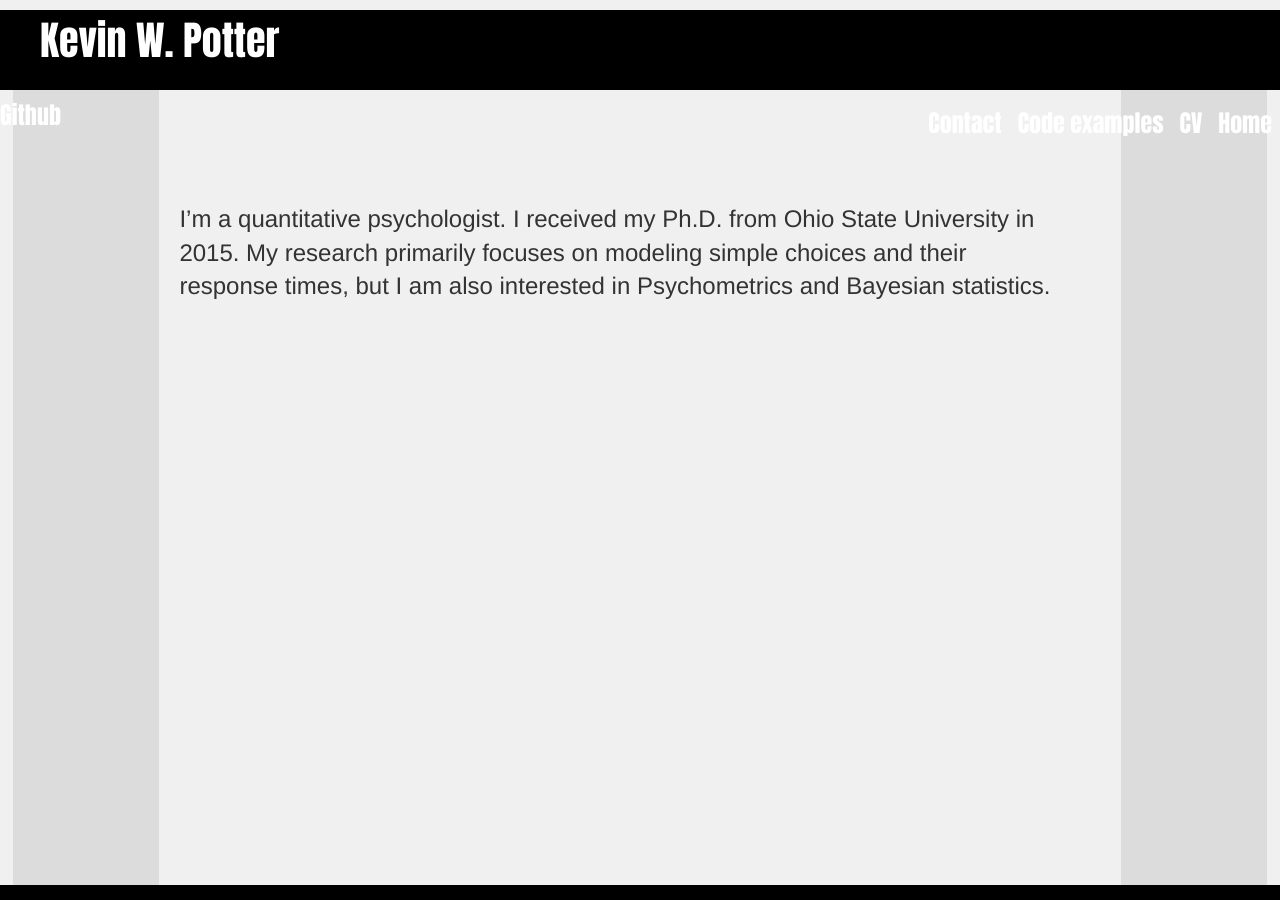
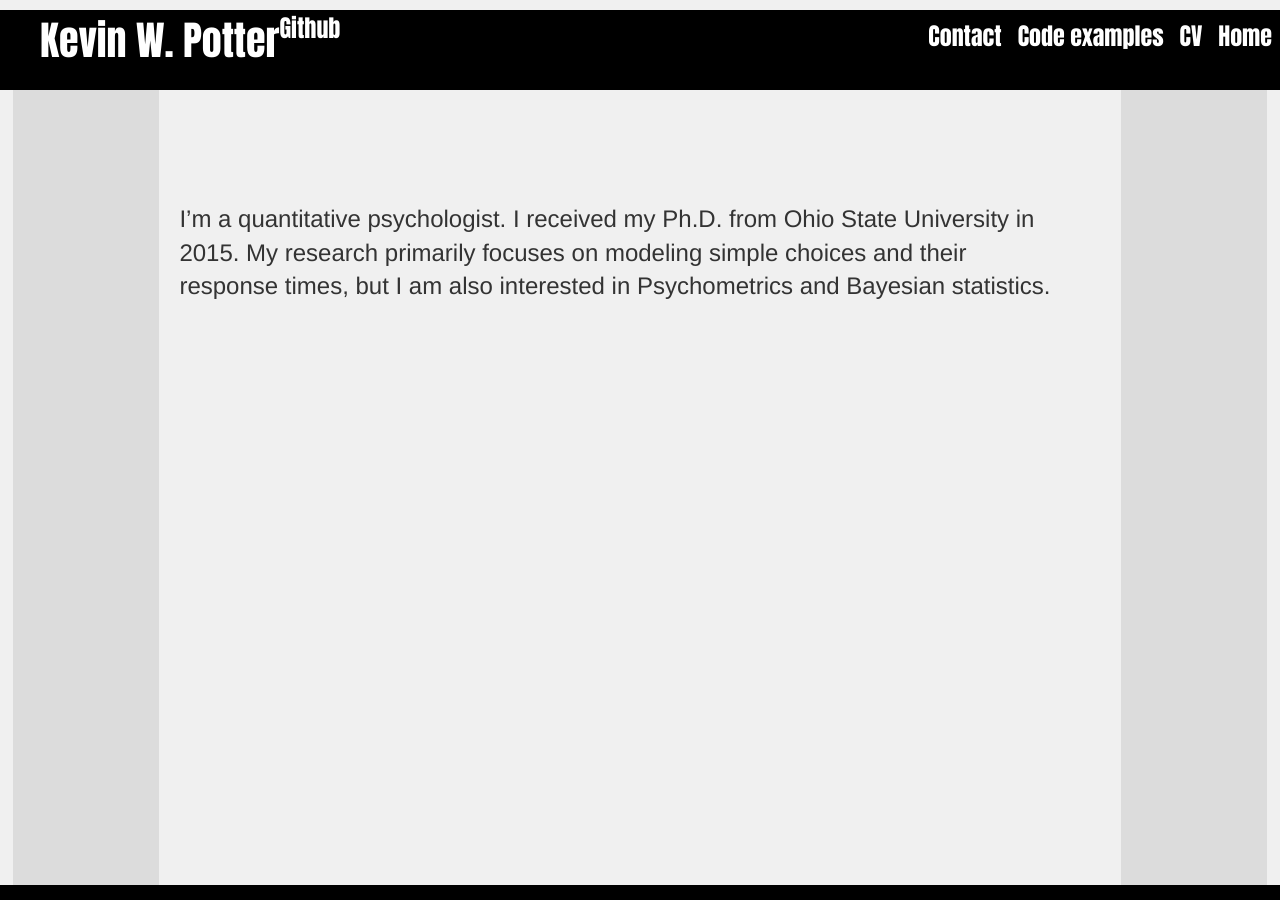
Before and after one commit to rettopnivek/rettopnivek.github.io, a Jekyll site: the page built from index.md, in a window 1280 px wide and 900 px high. Built offline with Jekyll 4.4.1, drawn with Linux system fonts in a browser that asks for light colours.

Commit message:
Update default.html

```diff
--- a/_layouts/default.html
+++ b/_layouts/default.html
@@ -16,7 +16,6 @@
         <body>
         	<header>
         		<h1 class="nameDrop"><font color='white'>Kevin W. Potter</font></h1>
-                        <div style="clear: left;"></div>
                         <ul class="navMenu">
                         	<li class="liList"><a href="/"><font color='white'>Home</a></li>
                         	<li class="liList"><a href="/cv"><font color='white'>CV</a></li>
@@ -24,7 +23,7 @@
                         	<li class="liList"></li><a href="https://github.com/rettopnivek"><font color='white'>Github</a></li>
                         	<li class="liList"><a href="mailto:kevin.w.potter@gmail.com"><font color='white'>Contact</a>
                         </ul>
-                        <div style="clear: right;"></div>
+                        <div style="clear: both;"></div>
         	</header>
         	<section class="sectionLeft">
         	</section>
```
